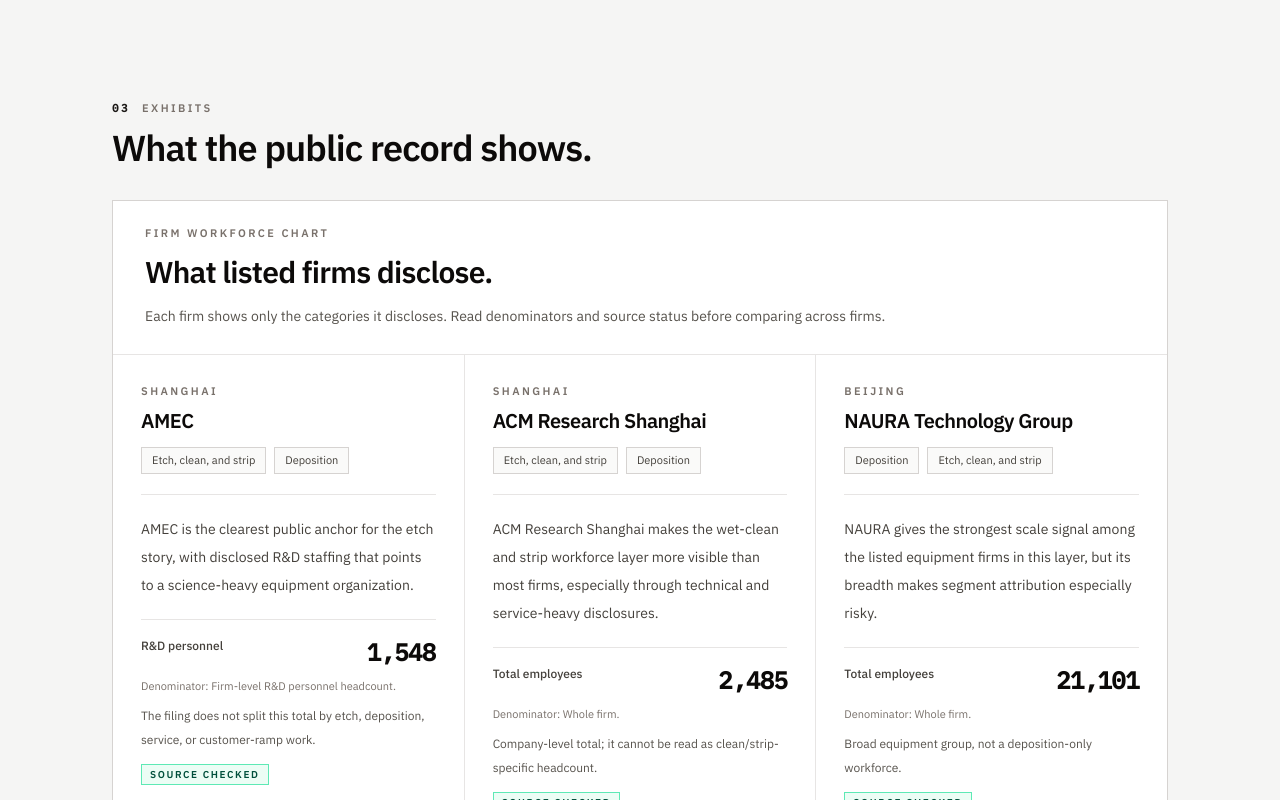
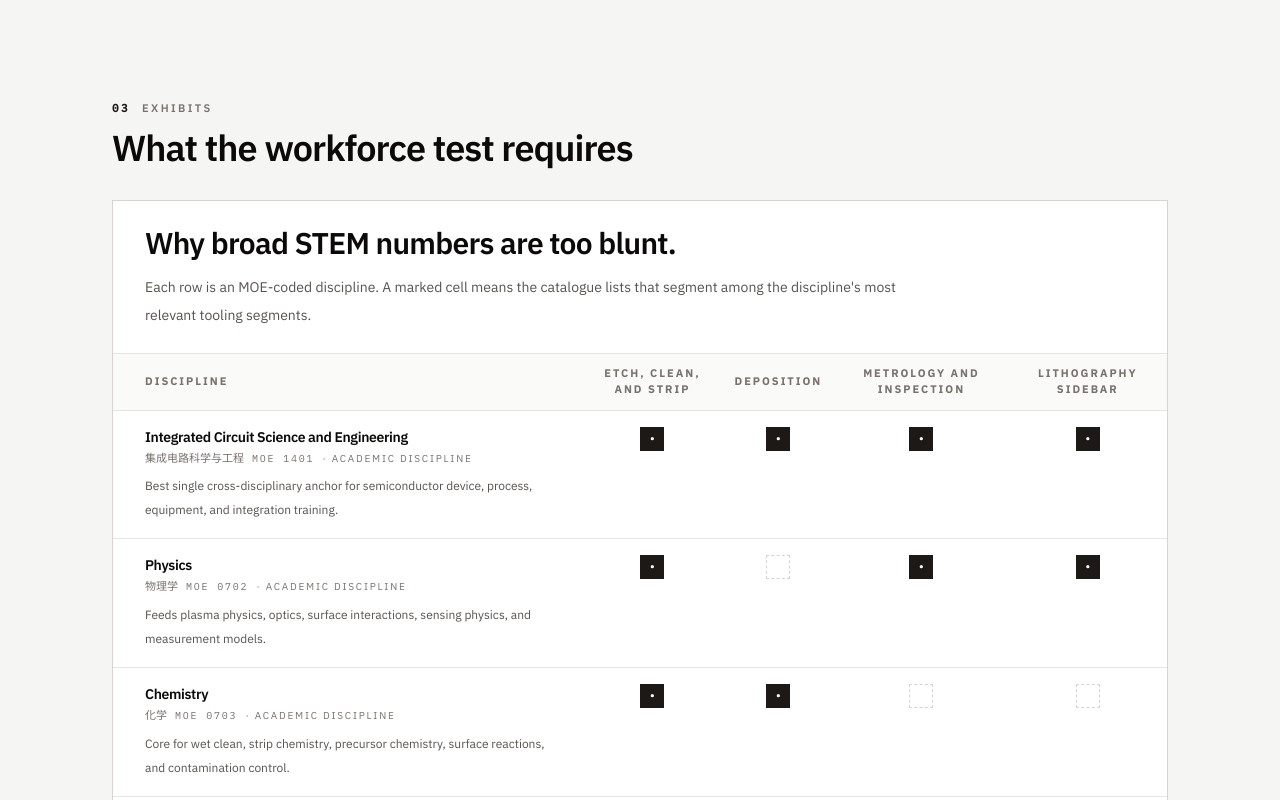
Before and after one commit to yippy141/china-semiconductor-tooling-talent-atlas, a Next.js app: page / in a window 1280 px wide. Shown: the part 1660-2460 px from the top of the page. Built offline with nearby package versions, Linux system fonts and the light colour scheme.

Commit message:
Reorder exhibits and remove redundant labels

```diff
--- a/app/page.tsx
+++ b/app/page.tsx
@@ -85,13 +85,13 @@
       <section className="mx-auto w-full max-w-6xl px-6 py-12 sm:px-10 sm:py-16 lg:px-12">
         <SectionEyebrow number="03" label="Exhibits" />
         <h2 className="mt-3 max-w-3xl text-3xl font-semibold tracking-tight sm:text-4xl">
-          What the public record shows.
+          What the workforce test requires
         </h2>
 
         <div className="mt-8 flex flex-col gap-10">
+          <DisciplineSegmentMatrix />
           <FirmWorkforceChart />
           <ComparatorFrame />
-          <DisciplineSegmentMatrix />
           <ToolmakerFootprintGrid />
         </div>
       </section>
@@ -99,8 +99,13 @@
       <section className="mx-auto w-full max-w-6xl px-6 pb-12 sm:px-10 sm:pb-16 lg:px-12">
         <SectionEyebrow number="04" label="Geography" />
         <h2 className="mt-3 max-w-3xl text-3xl font-semibold tracking-tight sm:text-4xl">
-          Where the records concentrate.
+          Where public records cluster.
         </h2>
+        <p className="mt-4 max-w-3xl text-base leading-7 text-ink-soft">
+          Shanghai and Beijing lead the current public record set because
+          listed firms, industrial parks, universities, and policy documents
+          are easier to observe there.
+        </p>
         <div className="mt-8">
           <CitySignalMap />
         </div>
@@ -109,7 +114,7 @@
       <section className="mx-auto w-full max-w-6xl px-6 pb-12 sm:px-10 sm:pb-16 lg:px-12">
         <SectionEyebrow number="05" label="Visibility" />
         <h2 className="mt-3 max-w-3xl text-3xl font-semibold tracking-tight sm:text-4xl">
-          Where the public record goes quiet.
+          Where public records go quiet.
         </h2>
         <div className="mt-8">
           <LabToFabChain />
--- a/components/atlas/city-signal-map.tsx
+++ b/components/atlas/city-signal-map.tsx
@@ -122,8 +122,8 @@
           </h3>
         </div>
         <p className="max-w-sm text-xs leading-6 text-stone-400">
-          Node size scales with the count of non-taxonomy evidence rows tied
-          to a city. This is visibility coverage, not a talent ranking.
+          Node size reflects public-record count for each city, not workforce
+          size. This is visibility coverage, not a geographic ranking.
         </p>
       </header>
 
--- a/components/atlas/comparator-frame.tsx
+++ b/components/atlas/comparator-frame.tsx
@@ -7,9 +7,6 @@
       className="border border-stone-300 bg-white"
     >
       <header className="flex flex-col gap-3 border-b border-stone-200 px-6 py-6 sm:px-8">
-        <p className="text-[11px] font-semibold uppercase tracking-[0.22em] text-stone-500">
-          Comparator frame
-        </p>
         <h3
           id="comparator-frame-heading"
           className="text-2xl font-semibold tracking-tight text-stone-950 sm:text-3xl"
--- a/components/atlas/discipline-segment-matrix.tsx
+++ b/components/atlas/discipline-segment-matrix.tsx
@@ -35,9 +35,6 @@
       className="border border-stone-300 bg-white"
     >
       <header className="flex flex-col gap-3 border-b border-stone-200 px-6 py-6 sm:px-8">
-        <p className="text-[11px] font-semibold uppercase tracking-[0.22em] text-stone-500">
-          Discipline-to-segment matrix
-        </p>
         <h3
           id="discipline-segment-matrix-heading"
           className="text-2xl font-semibold tracking-tight text-stone-950 sm:text-3xl"
--- a/components/atlas/firm-workforce-chart.tsx
+++ b/components/atlas/firm-workforce-chart.tsx
@@ -51,9 +51,6 @@
       className="border border-stone-300 bg-white"
     >
       <header className="flex flex-col gap-3 border-b border-stone-200 px-6 py-6 sm:px-8">
-        <p className="text-[11px] font-semibold uppercase tracking-[0.22em] text-stone-500">
-          Firm workforce chart
-        </p>
         <h3
           id="firm-workforce-chart-heading"
           className="text-2xl font-semibold tracking-tight text-stone-950 sm:text-3xl"
--- a/components/atlas/toolmaker-footprint-grid.tsx
+++ b/components/atlas/toolmaker-footprint-grid.tsx
@@ -50,31 +50,33 @@
   { label: string; className: string; description: string }
 > = {
   core: {
-    label: "Core source",
+    label: "Source checked",
     className: "bg-stone-900 text-stone-50",
-    description: "Public records anchor this firm in this segment.",
+    description:
+      "A source-checked public record places this firm in this segment.",
   },
   exposure: {
-    label: "Some exposure",
+    label: "Public product record",
     className: "bg-stone-200 text-stone-900",
     description:
-      "Public records mention this segment as adjacent or partial coverage.",
+      "A public product page or filing lists this segment for the firm.",
   },
   sidebar: {
-    label: "Sidebar",
+    label: "Watchlist",
     className: "bg-stone-100 text-stone-700 border border-stone-300",
     description:
-      "Treated as a context sidebar rather than a primary capability claim.",
+      "Carried as a context sidebar; not a primary segment for this firm.",
   },
   check: {
     label: "Needs source check",
     className: "bg-amber-50 text-amber-900 border border-amber-300",
     description:
-      "Light dossier; the full filing should be reviewed before stronger claims.",
+      "Light dossier; full filing not yet reviewed in this ledger.",
   },
   none: {
-    label: "No current record",
-    className: "bg-stone-50 text-stone-400 border border-dashed border-stone-300",
+    label: "No current public row",
+    className:
+      "bg-stone-50 text-stone-400 border border-dashed border-stone-300",
     description: "No source in the current ledger maps this firm here.",
   },
 };
@@ -137,9 +139,6 @@
       className="border border-stone-300 bg-white"
     >
       <header className="flex flex-col gap-3 border-b border-stone-200 px-6 py-6 sm:px-8">
-        <p className="text-[11px] font-semibold uppercase tracking-[0.22em] text-stone-500">
-          Toolmaker footprint grid
-        </p>
         <h3
           id="toolmaker-footprint-heading"
           className="text-2xl font-semibold tracking-tight text-stone-950 sm:text-3xl"
@@ -148,8 +147,7 @@
         </h3>
         <p className="max-w-3xl text-sm leading-7 text-stone-600">
           Each cell describes how the public record places a firm in a
-          segment. Cell labels carry the strength of the source rather than a
-          checkmark.
+          segment. Cell labels report source coverage, not capability.
         </p>
       </header>
 
```
